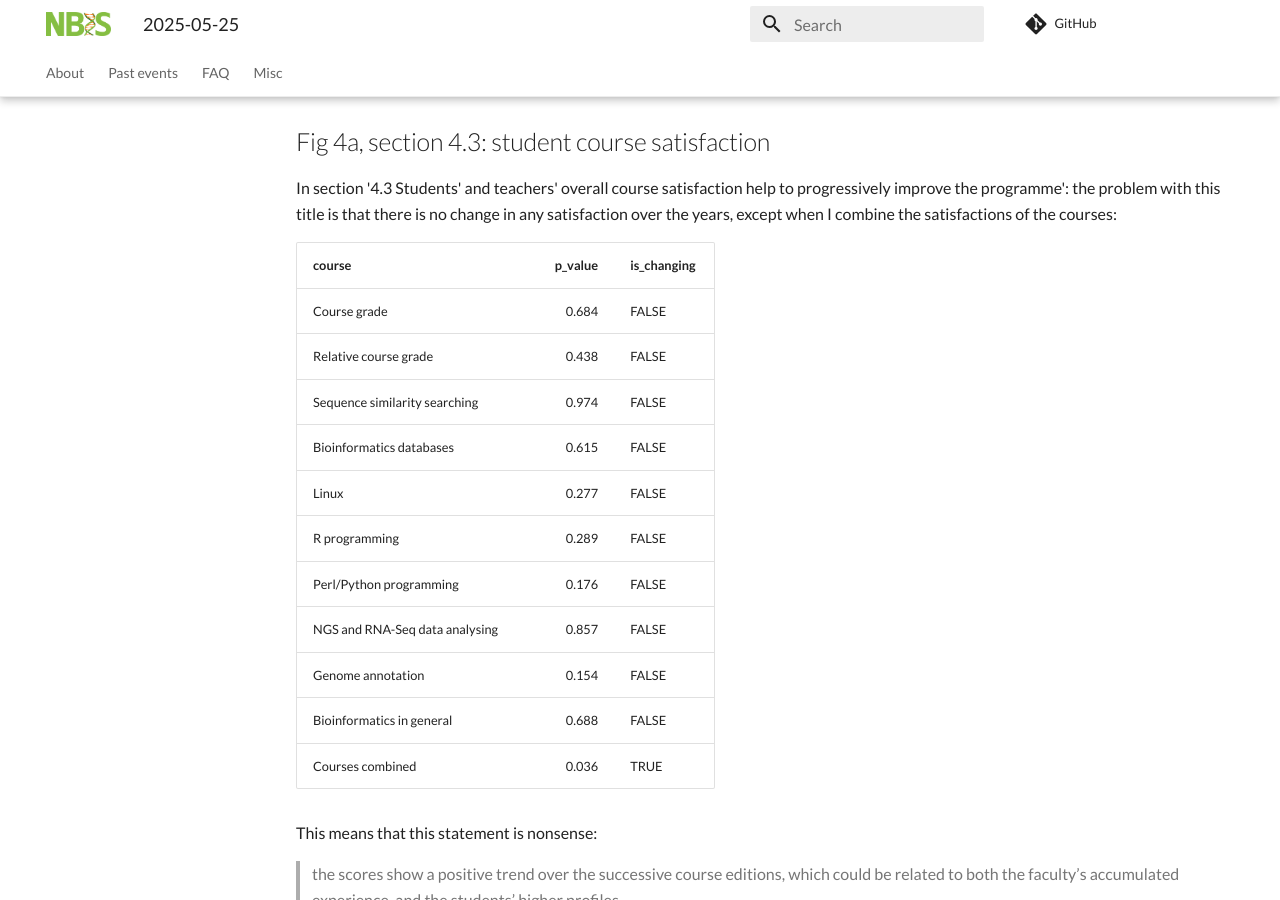
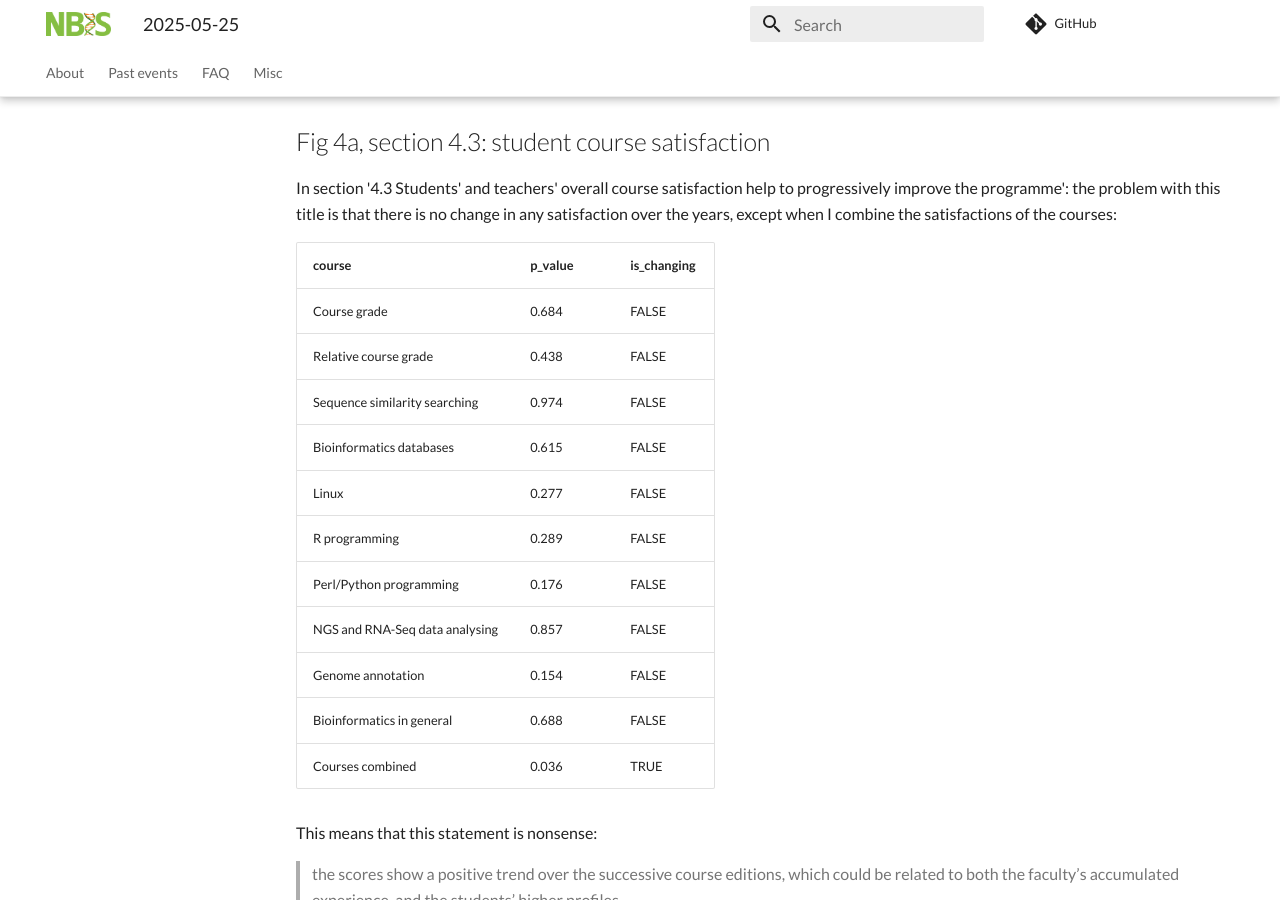
Before and after one commit to NBISweden/teaching_literature_club, an MkDocs documentation site: the page built from docs/events/20250527/README.md, in a window 1280 px wide and 900 px high, scrolled down 3796 px. Built offline with MkDocs 1.6.1 and Material for MkDocs 9.7.7, drawn with Linux system fonts in a browser that asks for light colours; comment, search, counter and statistics services are not loaded.

```diff
--- a/docs/events/20250527/README.md
+++ b/docs/events/20250527/README.md
@@ -9,12 +9,12 @@
   [`https://doi.org/10.1093/bioadv/vbac031`](https://doi.org/10.1093/bioadv/vbac031)
 
 
-
 ## Notes
 
 ### Questions
 
-- Q: What grade on a scale from 1 (worst) to 10 (best) would you give this paper?
+- Q: What grade on a scale from 1 (worst) to 10 (best)
+  would you give this paper?
 
 4.0, as I do enjoy the ambitions of the authors,
 but they only deliver parts of
@@ -88,7 +88,8 @@ This paper taught me:
   there are also these costs (from
   [the course website, section 'Pagos'](https://www.upo.es/formacionpermanente/diploma-especializacion/analisis-bioinformatico/)):
     - Reservation fee: 128.25 euros
-    - Registration fee (once admission is notified and before the program begins): 363.38 euros
+    - Registration fee (once admission is notified and before the program
+      begins): 363.38 euros
     - First installment payment (January 2026): 363.37 euros
 
 ### My opinion
@@ -108,7 +109,8 @@ I wonder how they explain the change (if any) of the values?
 
 Why do they keep track of countries and regions?
 
-`suppl6.xlsx` shows that there are 127 learners over 5 years = ~25 learners per year
+`suppl6.xlsx` shows that there are 127 learners
+over 5 years = ~25 learners per year
 
 > (more than 30 students on average; see Fig. 3a for details)
 
@@ -126,7 +128,7 @@ Year     |Number of registrations
 From `suppl6.xlsx`:
 
 Year|Number of evaluations|Percentage evaluations per registration
----------|---|---
+---------|---|---------
 2015-2016|16 |16/59=27%
 2016-2017|18 |18/53=34%
 2017-2018|22 |22/60=37%
@@ -167,7 +169,7 @@ Well:
 - The data uses a scale from 1-10, where this is plotted from 1-5. Why?
 
 
-##  Fig 4a, section 4.3: student course satisfaction
+## Fig 4a, section 4.3: student course satisfaction
 
 In section '4.3 Students' and teachers' overall course satisfaction
 help to progressively improve the programme':
@@ -175,19 +177,19 @@ the problem with this title is that
 there is no change in any satisfaction over the years,
 except when I combine the satisfactions of the courses:
 
-|course                         | p_value|is_changing |
-|:------------------------------|-------:|:-----------|
-|Course grade                   |   0.684|FALSE       |
-|Relative course grade          |   0.438|FALSE       |
-|Sequence similarity searching  |   0.974|FALSE       |
-|Bioinformatics databases       |   0.615|FALSE       |
-|Linux                          |   0.277|FALSE       |
-|R programming                  |   0.289|FALSE       |
-|Perl/Python programming        |   0.176|FALSE       |
-|NGS and RNA-Seq data analysing |   0.857|FALSE       |
-|Genome annotation              |   0.154|FALSE       |
-|Bioinformatics in general      |   0.688|FALSE       |
-|Courses combined               |   0.036|TRUE        |
+course                         | p_value|is_changing
+-------------------------------|--------|------------
+Course grade                   |   0.684|FALSE
+Relative course grade          |   0.438|FALSE
+Sequence similarity searching  |   0.974|FALSE
+Bioinformatics databases       |   0.615|FALSE
+Linux                          |   0.277|FALSE
+R programming                  |   0.289|FALSE
+Perl/Python programming        |   0.176|FALSE
+NGS and RNA-Seq data analysing |   0.857|FALSE
+Genome annotation              |   0.154|FALSE
+Bioinformatics in general      |   0.688|FALSE
+Courses combined               |   0.036|TRUE
 
 This means that this statement is nonsense:
 
@@ -206,7 +208,8 @@ Also, note the survivorship bias here:
 
 ## As quoted by others
 
-From [Wolff, Katharina, et al. "Data literacy in genome research." Journal of Integrative Bioinformatics 20.4 (2024): 20230033]:
+From [Wolff, Katharina, et al. "Data literacy in genome research." Journal
+of Integrative Bioinformatics 20.4 (2024): 20230033]:
 
 - Previous publications also reported success with transdisciplinary
   approaches used for diverse cohorts [xx, xx]
@@ -216,7 +219,9 @@ From [Wolff, Katharina, et al. "Data literacy in genome research." Journal of In
 This paper did not prove the particular importance of a practical
 methodology and problem-based learning approaches...?
 
-From [Minga Vallejo, Ruth Elizabeth. "Construcción social de aprendizajes a través de MOOCS para la sustentabilidad energética como espacios para la innovación abierta y colaborativa." (2024)]:
+From [Minga Vallejo, Ruth Elizabeth. "Construcción social de aprendizajes
+a través de MOOCS para la sustentabilidad energética como espacios para
+la innovación abierta y colaborativa." (2024)]:
 
 > 26 used a quantitative method, such as [x], [x], [x].
 > 10 used a mixed method, such as [x], [x], [69]
```
Also changed, not shown: README.md (+1 -1 lines), docs/events/20250306/README.md (+2 -2 lines), docs/past_events.md (+1 -1 lines), 1 other file.
